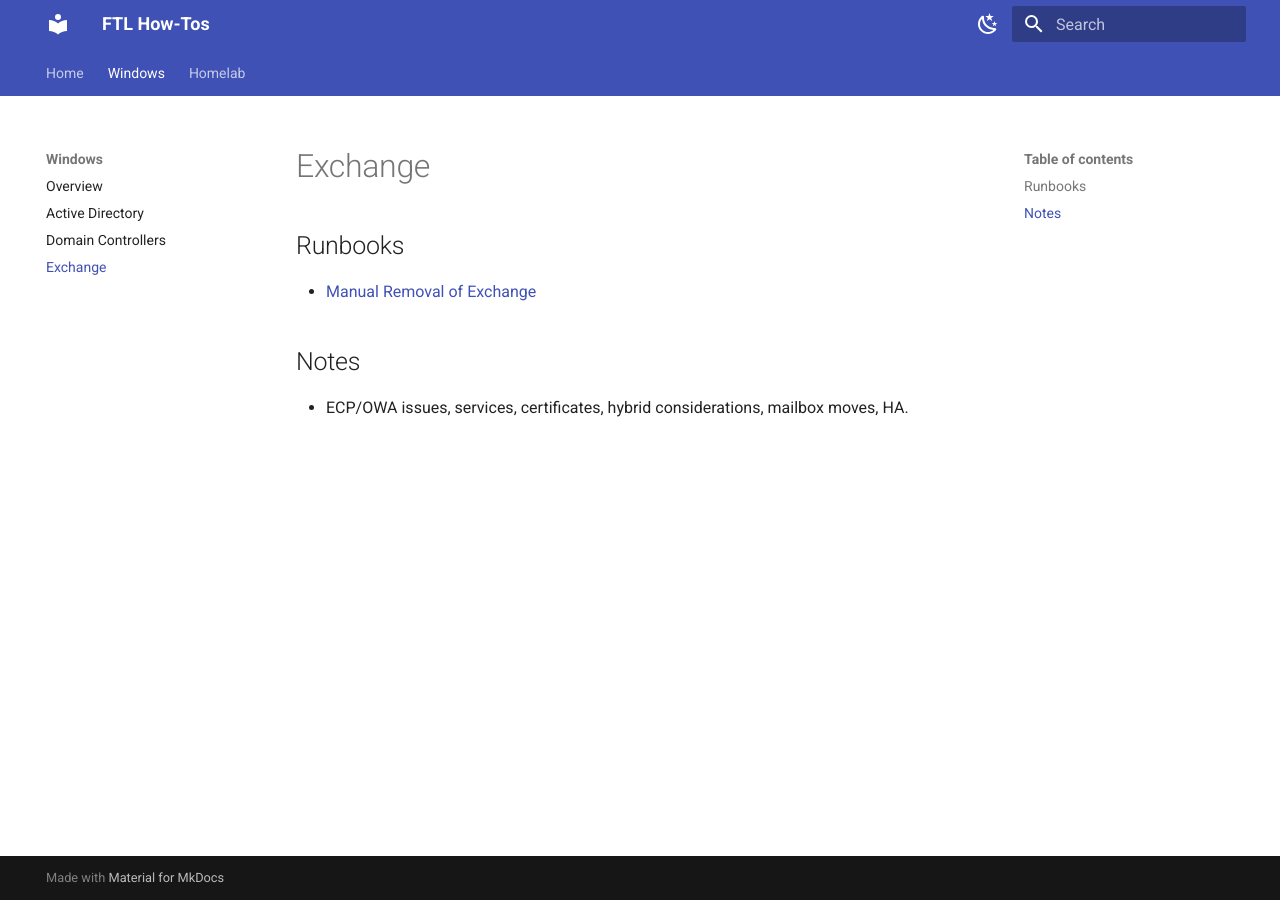
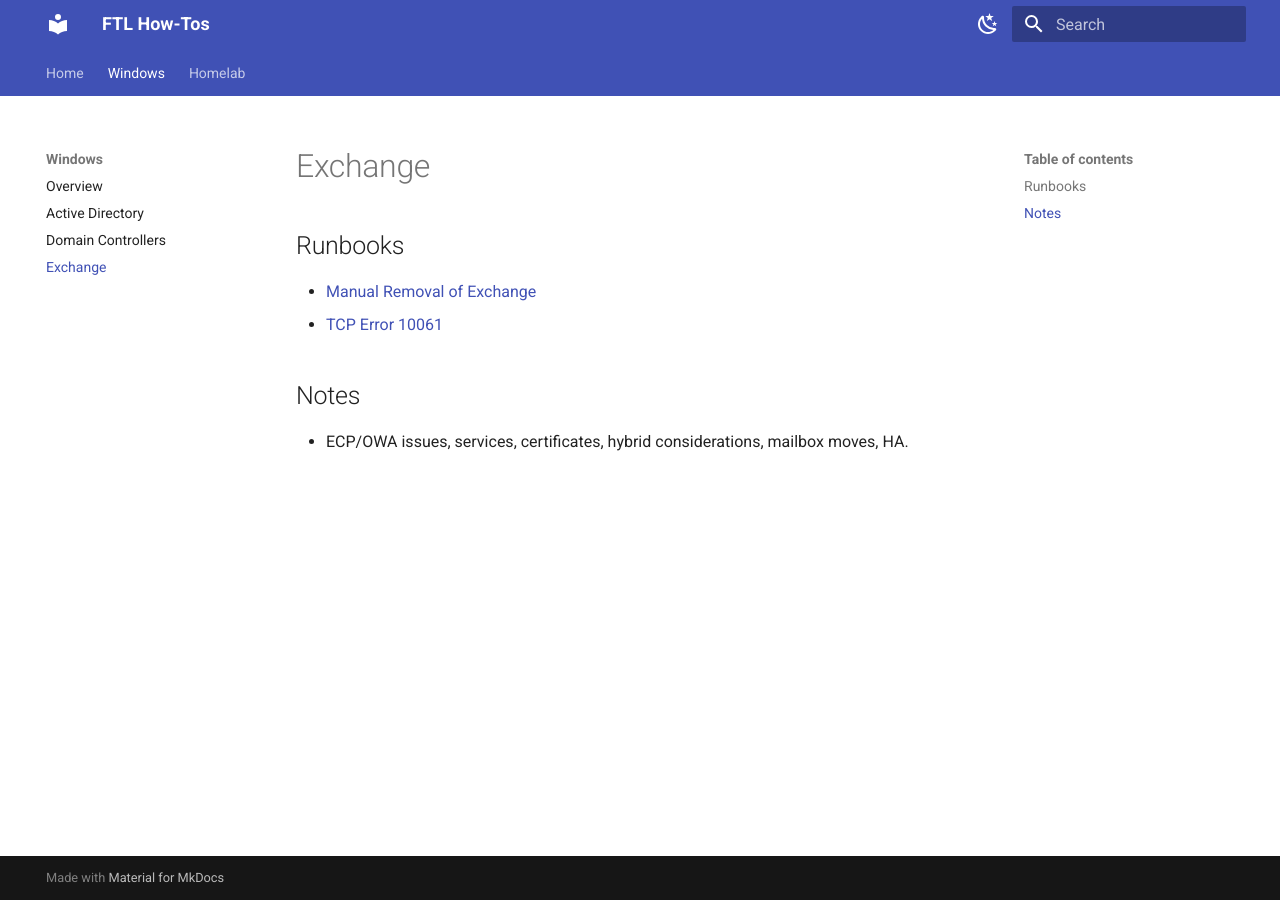
Before and after one commit to uceleke/FTL-HowTos, an MkDocs documentation site: the page built from docs/Windows/Exchange/index.md, in a window 1280 px wide. Built offline with MkDocs 1.6.1 and Material for MkDocs 9.7.7, drawn with Linux system fonts in a browser that asks for light colours.

Commit message:
Update index.md

```diff
--- a/docs/Windows/Exchange/index.md
+++ b/docs/Windows/Exchange/index.md
@@ -2,6 +2,7 @@
 
 ## Runbooks
 - [Manual Removal of Exchange](Remove-Exchange-Manual-1.md)
+- [TCP Error 10061](exchange-Error10061-troubleshooting.md)
 
 ## Notes
 - ECP/OWA issues, services, certificates, hybrid considerations, mailbox moves, HA.
```
